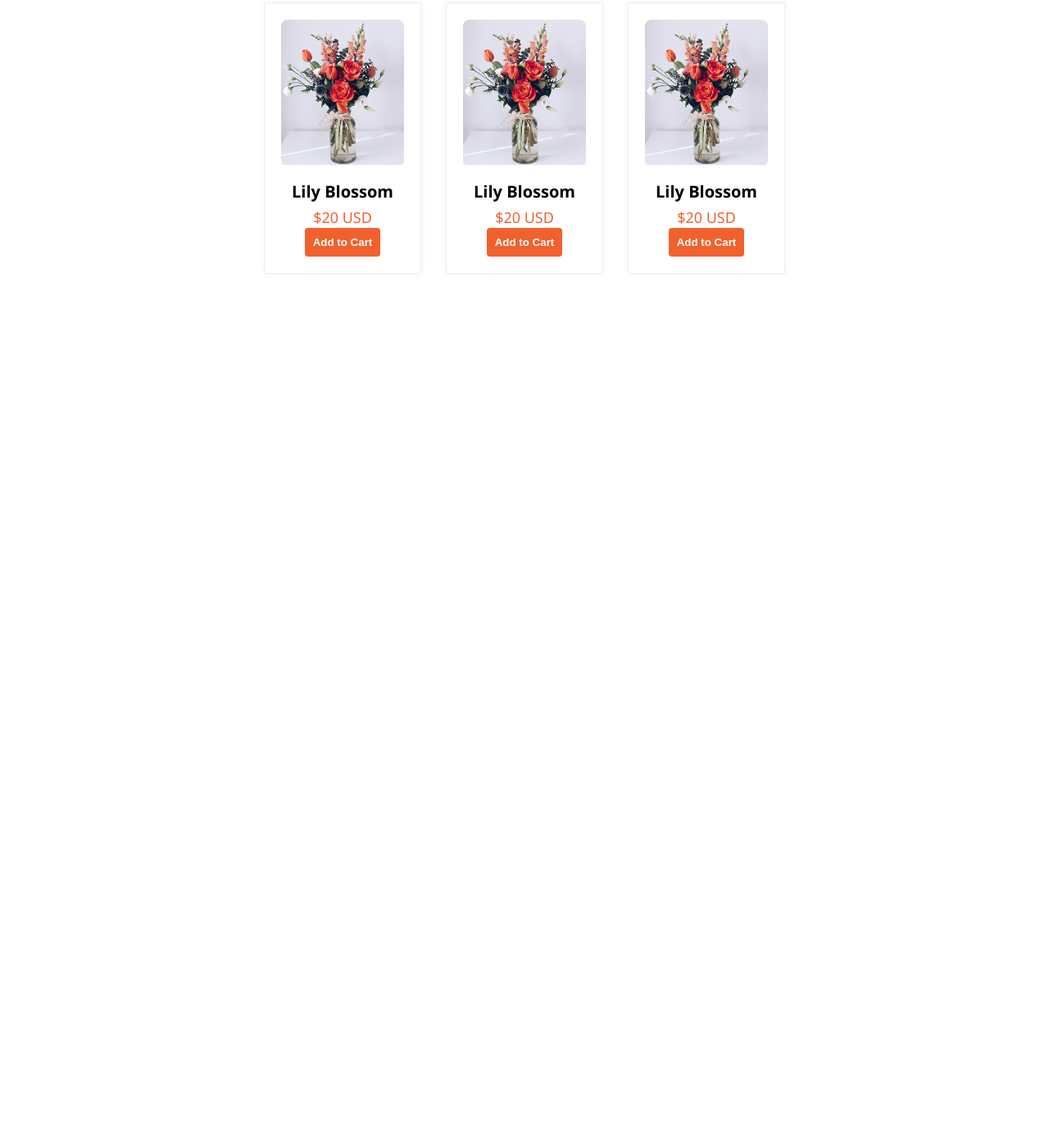
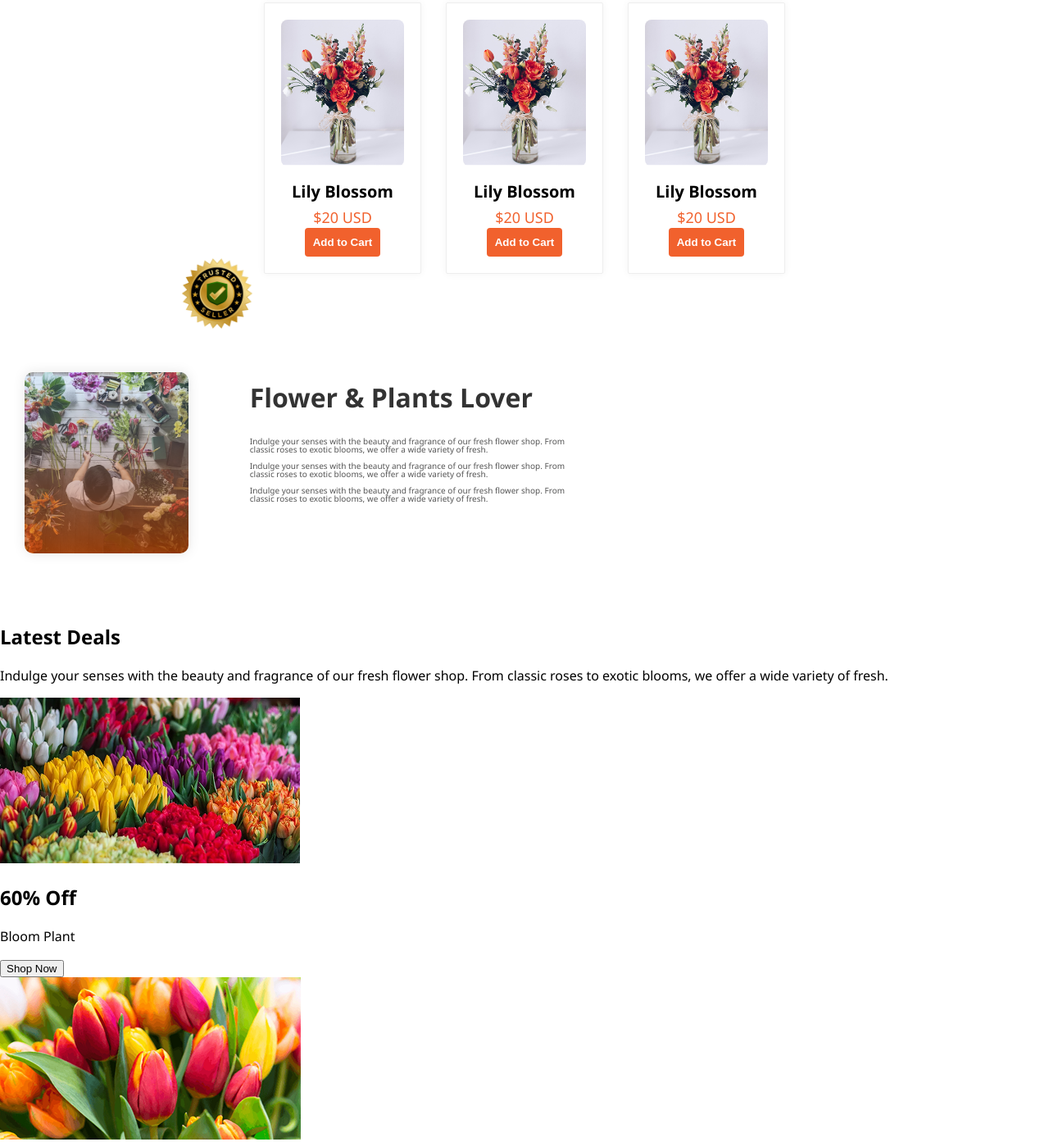
Before and after one commit to githubusermd/Assinment2, a plain HTML site: page index.html in a window 1280 px wide. Shown: the part 1202-2595 px from the top of the page at 82% size. Before the commit the page ends 1596 px from the top, so only its background shows below. Drawn offline with Linux system fonts and the light colour scheme.

Commit message:
not finished

```diff
--- a/index.html
+++ b/index.html
@@ -86,8 +86,61 @@
       <p>$20 USD</p>
       <button>Add to Cart</button>
     </div>
+  </div>
+</section>
+
+<section class="trusted-wrapper">
+  <div class="florist-section">
+    <img src="assets/dd.png" alt="Florist arranging flowers">
+  </div>
+
+  <div class="trusted-section">
+    <img src="assets/acc.png" alt="Trusted Seller Badge" class="trusted-badge">
 
 
+    <div class="trusted-description">
+      <h2>Flower & Plants Lover</h2>
+      <p>Indulge your senses with the beauty and fragrance of our fresh flower shop. From classic roses to exotic blooms, we offer a wide variety of fresh.</p>
+      <p>Indulge your senses with the beauty and fragrance of our fresh flower shop. From classic roses to exotic blooms, we offer a wide variety of fresh.</p>
+      <p>Indulge your senses with the beauty and fragrance of our fresh flower shop. From classic roses to exotic blooms, we offer a wide variety of fresh.</p>
+    </div>
+  </div>
+</section>
+
+<section class="latest-deals">
+  <h1>Latest <span>Deals</span></h1>
+  <p>Indulge your senses with the beauty and fragrance of our fresh flower shop. From classic roses to exotic blooms, we offer a wide variety of fresh.</p>
+
+  <div class="deals-grid">
+
+    <div class="deal-box">
+      <img src="assets/bb.png" alt="Bloom Plant">
+      <div class="deal-info">
+        <h2>60% Off</h2>
+        <p>Bloom Plant</p>
+        <button>Shop Now</button>
+      </div>
+    </div>
+
+
+    <div class="deal-box">
+      <img src="assets/aa.png" alt="Ana Plant">
+      <div class="deal-info">
+        <h2>30% Off</h2>
+        <p>Ana Plant</p>
+        <button>Shop Now</button>
+      </div>
+    </div>
+
+
+    <div class="deal-box">
+      <img src="assets/cc.png" alt="Zabo Plant">
+      <div class="deal-info">
+        <h2>25% Off</h2>
+        <p>Zabo Plant</p>
+        <button>Shop Now</button>
+      </div>
+    </div>
   </div>
 </section>
 </body>
--- a/styles.css
+++ b/styles.css
@@ -141,3 +141,54 @@ body {
 .plant-item button:hover {
   background-color: rgb(241, 97, 45);
 }
+.trusted-wrapper {
+  display: flex;
+  justify-content: space-between;
+  align-items: flex-start;
+  gap: 40px;
+  padding: 60px 30px;
+  background-color: #fff;
+  flex-wrap: wrap;
+}
+
+.florist-section img {
+  width: 100%;
+  max-width: 200px;
+  border-radius: 10px;
+  box-shadow: 0 0 15px rgba(0,0,0,0.1);
+}
+
+.trusted-section {
+  max-width: 500px;
+  position: absolute;
+  top: 1500px;
+  right: 10px;
+  left: 16%;
+  width: 500px,;
+  z-index: 10;
+
+
+}
+
+.trusted-badge {
+  width: 120px;
+  margin-bottom: 20px;
+  padding-bottom: 10px;
+}
+
+.trusted-section h2 {
+  font-size: 32px;
+  color: #333;
+
+  padding-left: 100px;
+  margin-top: 10px;
+}
+
+.trusted-description p {
+  font-size: 10px;
+  color: #555;
+  margin-bottom: 10px;
+  line-height: 1;
+  right: 300px;
+  padding-left: 100px;
+}
```
